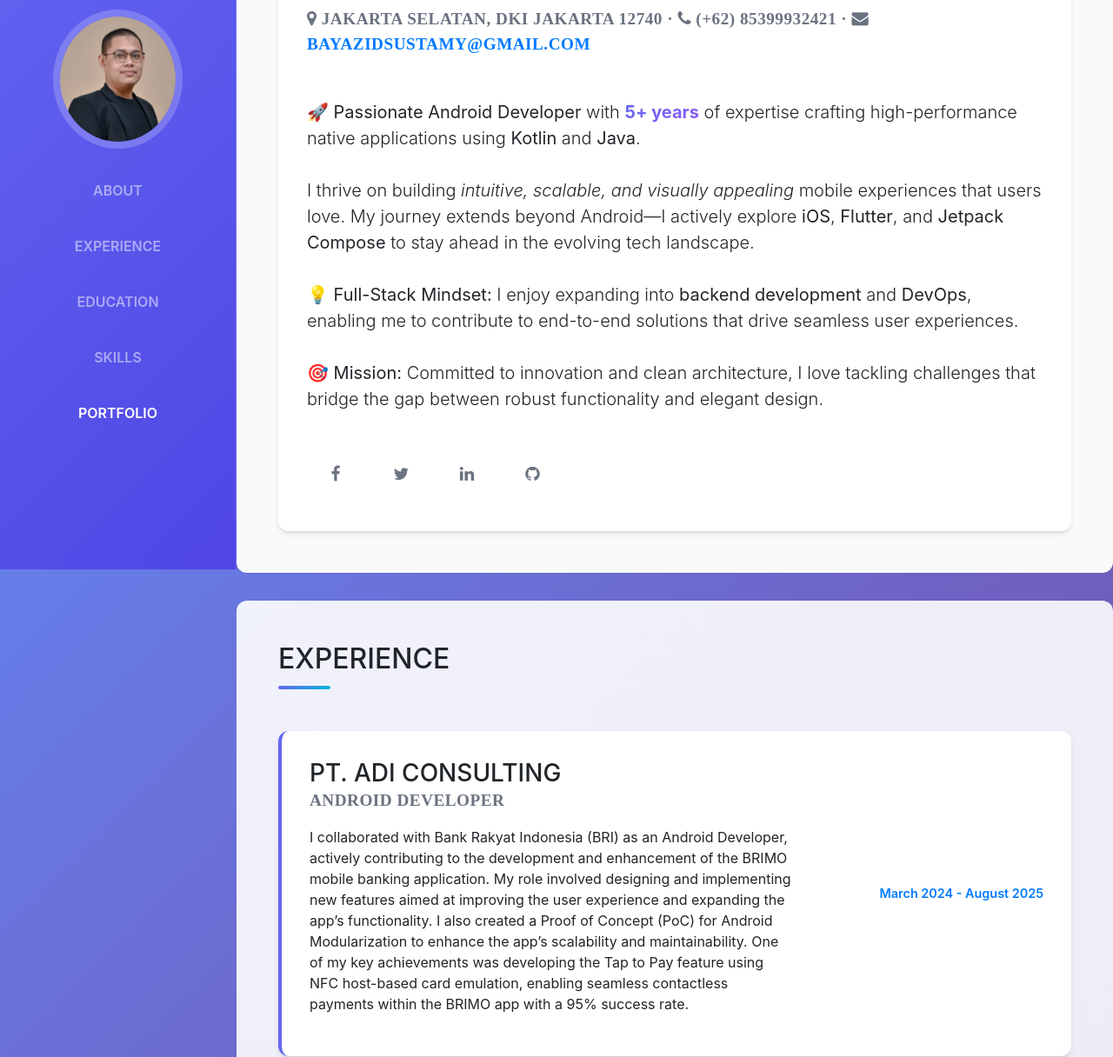
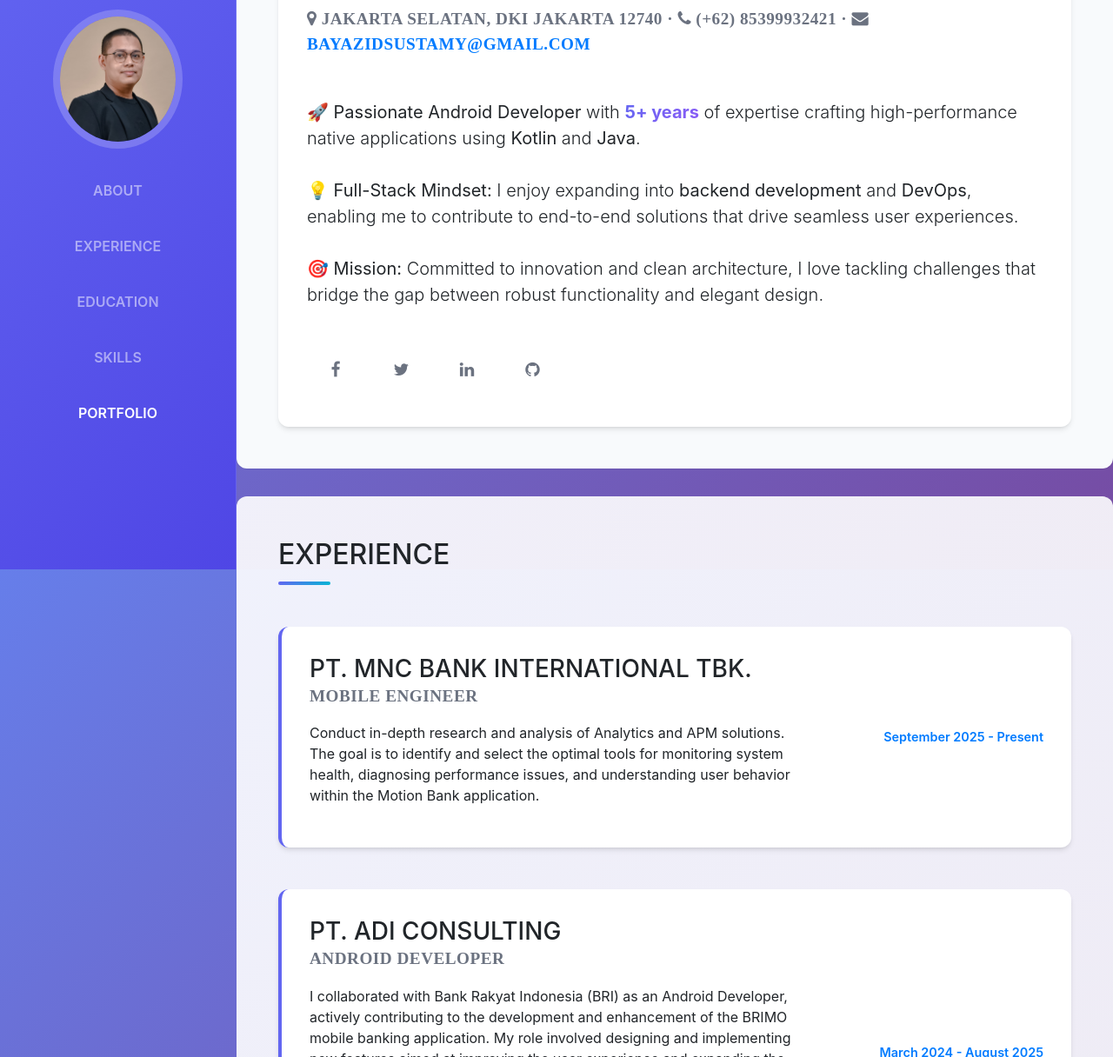
Before and after one commit to bayazidsustami/bayazidsustami.github.io, a website with bundled scripts: page index.html in a window 1280 px wide. Shown: the part 145-1361 px from the top of the page at 87% size. Built offline with nearby package versions, Linux system fonts and the light colour scheme; a web font is replaced by a local one.

Commit message:
feat : add mnc bank experience

```diff
--- a/index.html
+++ b/index.html
@@ -205,13 +205,6 @@
                         of expertise crafting high-performance native
                         applications using <strong>Kotlin</strong> and
                         <strong>Java</strong>. <br /><br />
-                        I thrive on building
-                        <em>intuitive, scalable, and visually appealing</em>
-                        mobile experiences that users love. My journey extends
-                        beyond Android—I actively explore <strong>iOS</strong>,
-                        <strong>Flutter</strong>, and
-                        <strong>Jetpack Compose</strong> to stay ahead in the
-                        evolving tech landscape. <br /><br />
                         💡 <strong>Full-Stack Mindset:</strong> I enjoy
                         expanding into <strong>backend development</strong> and
                         <strong>DevOps</strong>, enabling me to contribute to
@@ -289,6 +282,30 @@
             >
                 <div class="my-auto">
                     <h2 class="mb-5">Experience</h2>
+
+                    <div
+                        class="resume-item d-flex flex-column flex-md-row mb-5"
+                    >
+                        <div class="resume-content mr-auto">
+                            <h3 class="mb-0">
+                                PT. MNC Bank International Tbk.
+                            </h3>
+                            <div class="subheading mb-3">Mobile Engineer</div>
+                            <p>
+                                Conduct in-depth research and analysis of
+                                Analytics and APM solutions. The goal is to
+                                identify and select the optimal tools for
+                                monitoring system health, diagnosing performance
+                                issues, and understanding user behavior within
+                                the Motion Bank application.
+                            </p>
+                        </div>
+                        <div class="resume-date text-md-right">
+                            <span class="text-primary"
+                                >September 2025 - Present</span
+                            >
+                        </div>
+                    </div>
 
                     <div
                         class="resume-item d-flex flex-column flex-md-row mb-5"
```
